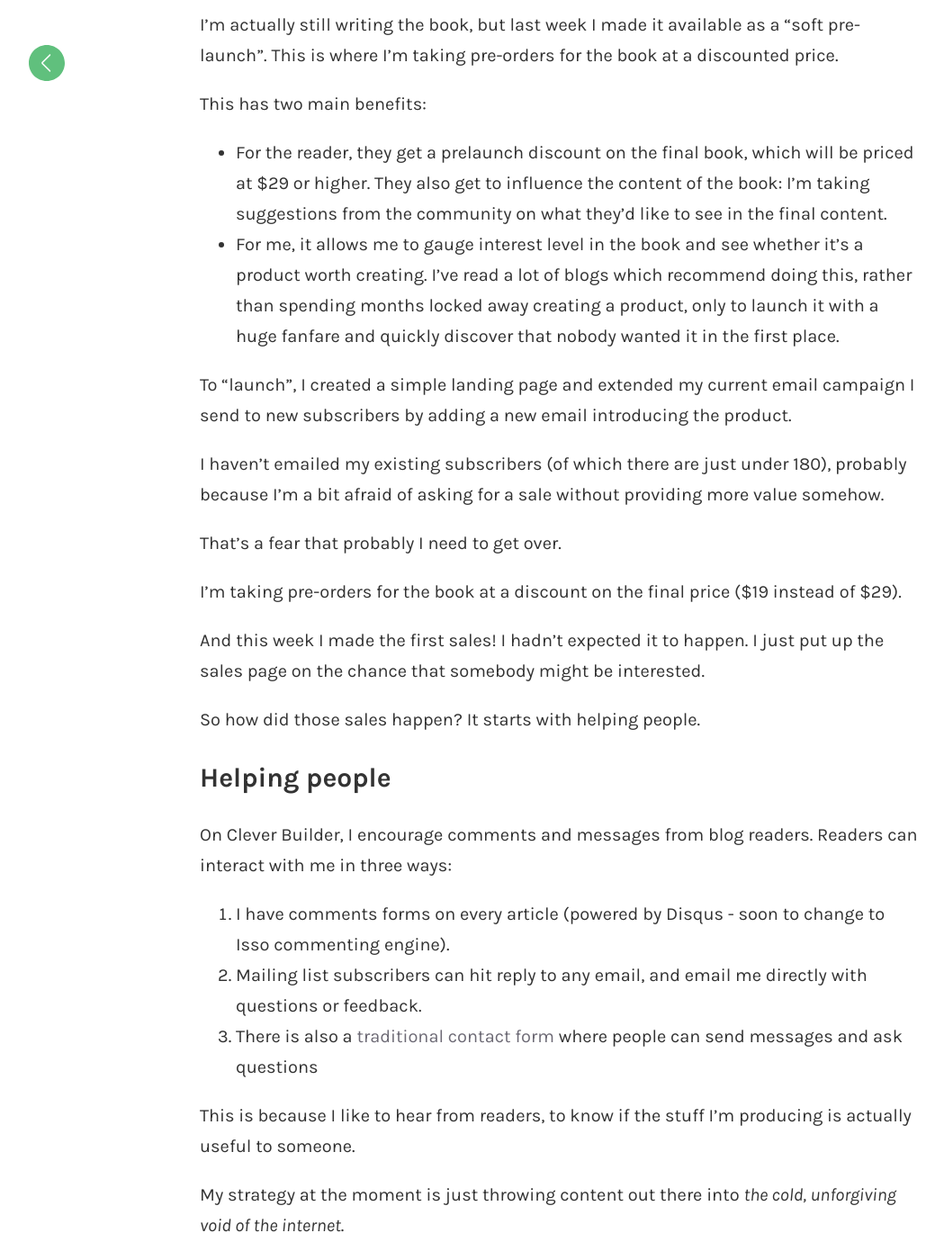
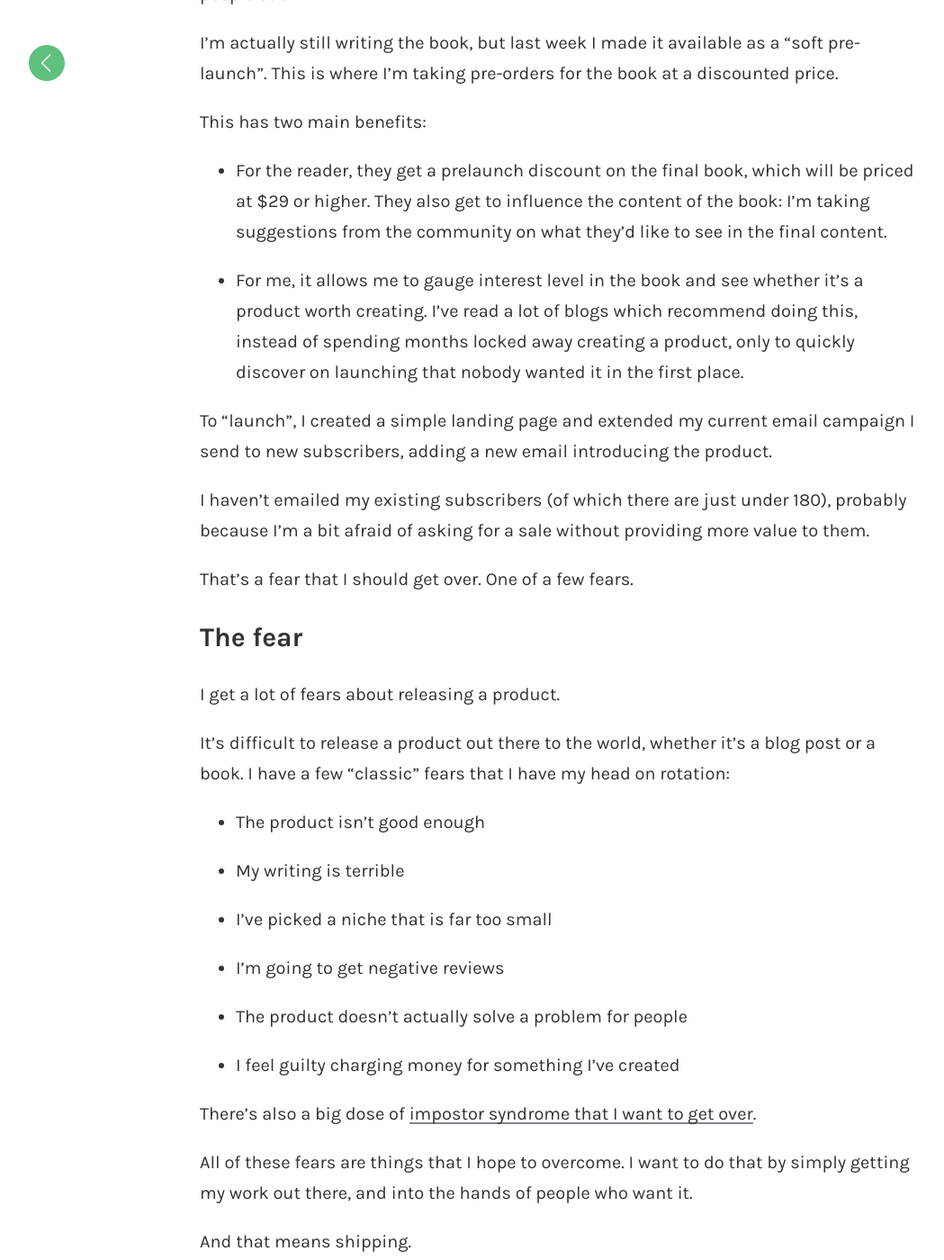
Before and after one commit to monodot/monodot-co-uk, a Jekyll site: the page built from _posts/2018-04-16-first-sale.md, in a window 1280 px wide and 1400 px high, scrolled down 573 px. Shown: the whole window at 90% size, without its empty margins (18-1067 px from the left). Built offline with Jekyll 4.4.1, drawn with Linux system fonts in a browser that asks for light colours; comment, search, counter and statistics services are not loaded; some of the changed text lies outside the part shown.

Commit message:
Tidy up First Sale

```diff
--- a/_posts/2018-04-16-first-sale.md
+++ b/_posts/2018-04-16-first-sale.md
@@ -24,35 +26,60 @@
 This has two main benefits:
 
 - For the reader, they get a prelaunch discount on the final book, which will be priced at $29 or higher. They also get to influence the content of the book: I'm taking suggestions from the community on what they'd like to see in the final content.
-- For me, it allows me to gauge interest level in the book and see whether it's a product worth creating. I've read a lot of blogs which recommend doing this, rather than spending months locked away creating a product, only to launch it with a huge fanfare and quickly discover that nobody wanted it in the first place.
 
-To "launch", I created a simple landing page and extended my current email campaign I send to new subscribers by adding a new email introducing the product.
+- For me, it allows me to gauge interest level in the book and see whether it's a product worth creating. I've read a lot of blogs which recommend doing this, instead of spending months locked away creating a product, only to quickly discover on launching that nobody wanted it in the first place.
 
-I haven't emailed my existing subscribers (of which there are just under 180), probably because I'm a bit afraid of asking for a sale without providing more value somehow.
+To "launch", I created a simple landing page and extended my current email campaign I send to new subscribers, adding a new email introducing the product.
 
-That's a fear that probably I need to get over.
+I haven't emailed my existing subscribers (of which there are just under 180), probably because I'm a bit afraid of asking for a sale without providing more value to them.
 
-I'm taking pre-orders for the book at a discount on the final price ($19 instead of $29).
+That's a fear that I should get over. One of a few fears.
 
-And this week I made the first sales! I hadn't expected it to happen. I just put up the sales page on the chance that somebody might be interested.
+# The fear
 
-So how did those sales happen? It starts with helping people.
+I get a lot of fears about releasing a product.
 
-## Helping people
+It's difficult to release a product out there to the world, whether it's a blog post or a book. I have a few "classic" fears that I have my head on rotation:
 
-On Clever Builder, I encourage comments and messages from blog readers. Readers can interact with me in three ways:
+- The product isn't good enough
 
-1. I have comments forms on every article (powered by Disqus - soon to change to Isso commenting engine).
+- My writing is terrible
+
+- I've picked a niche that is far too small
+
+- I'm going to get negative reviews
+
+- The product doesn't actually solve a problem for people
+
+- I feel guilty charging money for something I've created
+
+There's also a big dose of [impostor syndrome that I want to get over][smartkids].
+
+All of these fears are things that I hope to overcome. I want to do that by simply getting my work out there, and into the hands of people who want it.
+
+And that means shipping.
+
+## The first sale
+
+So, fears aside, how did the first sale happen?
+
+It didn't start with outreach. It didn't start with guest blogging, or Google Ads, or posting on Reddit.
+
+It started with helping someone, 1-on-1.
+
+On [Clever Builder][cb], I encourage comments and messages from blog readers. Readers can interact with me in three ways:
+
+1. I have comments forms on every article (powered by Disqus - soon to change to the [Isso commenting engine][isso]).
+
 2. Mailing list subscribers can hit reply to any email, and email me directly with questions or feedback.
+
 3. There is also a [traditional contact form][contact] where people can send messages and ask questions
 
-This is because I like to hear from readers, to know if the stuff I'm producing is actually useful to someone.
+This is because I like to hear from readers. I want to know if the stuff I'm producing is actually useful to someone.
 
-My strategy at the moment is just throwing content out there into _the cold, unforgiving void of the internet_.
+My strategy at the moment -- whether right or wrong -- is just throwing content out there, on my topic, into _the cold, unforgiving void of the internet_.
 
-_So how do you stay motivated if you don't know if your content is really resonating with anyone?_
-
-So I've tried to solicit feedback where I can.
+<big>**How do you stay motivated if you don't know if your content is helping anyone?**</big>
 
 Over the past couple of weeks, I've been exchanging emails with a blog reader from the USA. He originally got in touch via the contact form to ask a couple of questions about Camel.
 
@@ -60,7 +87,7 @@
 
 In response, the reader enquired about pre-ordering the book! He said he received quite a lot of value from me and was happy to support the book in return. I was surprised when my first notification from Gumroad came through to say that I'd made a sale.
 
-**Result!**
+**Result! Sale number one!**
 
 The reader has also since emailed me to say that he's looking forward to receiving the book when it's released.
 
@@ -76,23 +103,26 @@
 
 I put this down to one of my previous test purchases showing up erroneously. But, on further glance, it definitely looked like I'd made two new sales somehow.
 
-When I looked at the sales data, it seemed that a further sale had come from someone else who I'd been helping with her Camel questions over email. So, again, helping people and answering questions led to a sale.
+When I looked at the sales data, it seemed that a further sale had come from someone else who I'd been helping with her Camel questions over email.
 
-My final sale came from someone who I had not interacted with directly, but who was on my mailing list.
+So, again, helping people and answering questions led to a sale.
 
-These two sales came in one day! I took the train home with quite the spring in my step.
+My next sale came from someone who I had not interacted with directly, but who was on my mailing list.
+
+These two sales came in one day! I took the train home from work with a spring in my step.
 
 So in all three cases, sales came from people who I had either helped out with their individual questions, or who I'd built up a relationship with via my freebies and my mailing list.
 
-# That feeling
 
-This is the first product that I've created. It's an amazing feeling to know that people actually want to buy something you created.
+# The feeling of the first sale
+
+This is the first product that I've created. It felt amazing to know that people actually want to buy something you created.
 
 I previously worried that I was serving a tiny, difficult niche (enterprise integration developers!), and that it would be impossible to make a sale.
 
-But my sales this week show that's simply not true. If you can provide value for someone, they will buy from you.
+But my sales this week show that's maybe not true. If you can provide value for someone, they will buy from you.
 
-I'm buoyed by these sales and can't wait to finish the book. The great bonus is that I now have some sales data that I can start using to improve what I offer for my blog readers.
+I'm buoyed by these sales and can't wait to finish the book. The great bonus is that I now have a small amount of data that I can start using to improve what I offer for my blog readers.
 
 Onward!
 
```
Also changed, not shown: other parts of _posts/2018-04-16-first-sale.md (+8 -2 lines).
